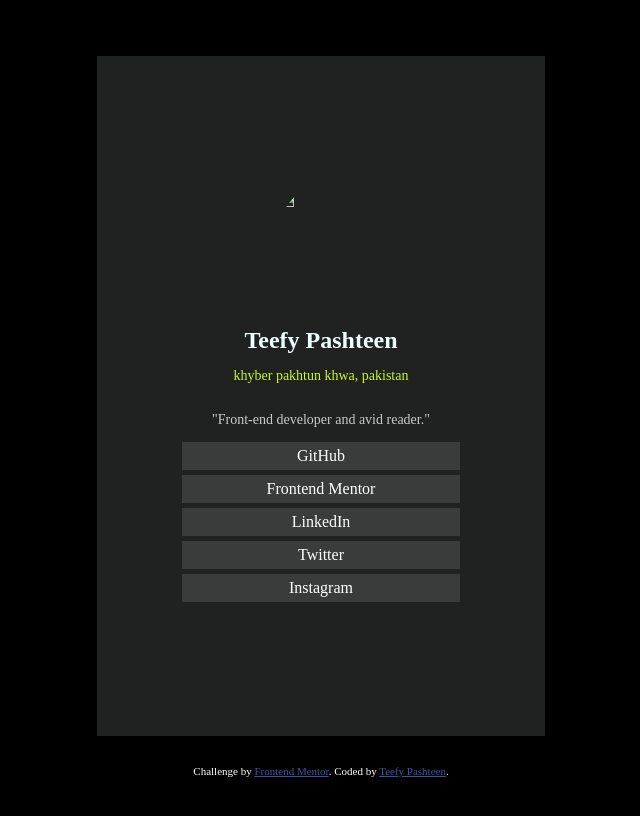
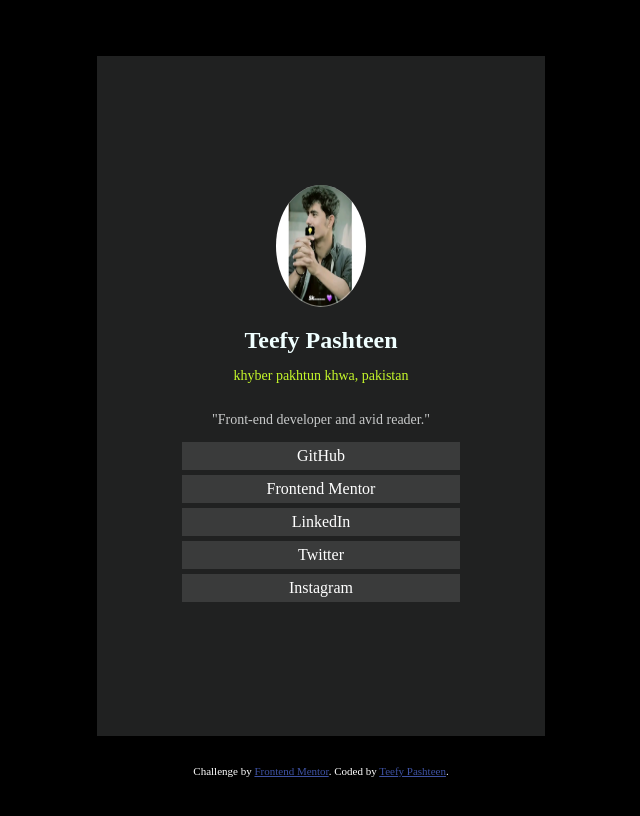
Before and after one commit to Touseef-pakhtun/project4, a plain HTML site: page index.html in a window 1280 px wide. Shown: the whole page, without its empty margins (319-959 px from the left). Drawn offline with Linux system fonts and the light colour scheme.

Commit message:
Update image source in index.html

```diff
--- a/index.html
+++ b/index.html
@@ -16,7 +16,7 @@
 </head>
 <body>
   <div class="container">
-    <img class="image" src="assets/images/mypic.png" alt="">
+    <img class="image" src="mypic.png" alt="">
     <h2 style="color: azure; margin-bottom: 0px;">Teefy Pashteen</h2>
     <p style="color: hsl(75, 94%, 57%);">khyber pakhtun khwa, pakistan</p>
     <p style="color:  rgb(200, 202, 202);">"Front-end developer and avid reader."</p>
```
